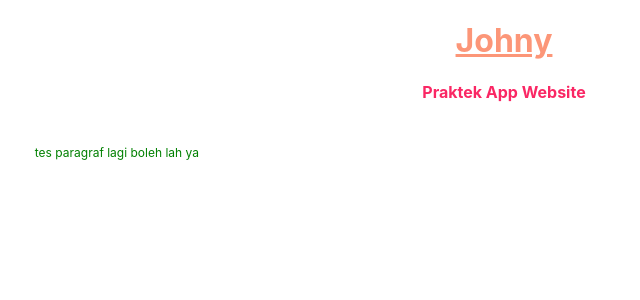
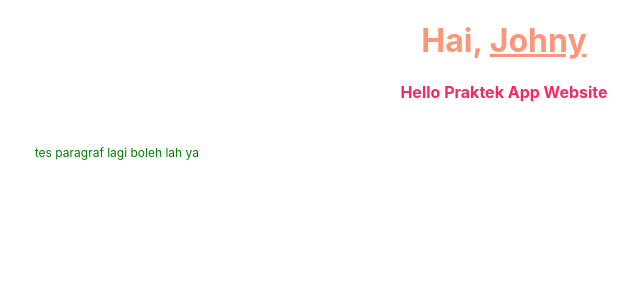
Before and after one commit to Zulharmin-192113301/Pertemuan3, a React (Create React App) app: page / in a window 1280 px wide. Shown: the top 300 px of the page, without its empty margins (136-776 px from the left). Built offline with nearby package versions, Linux system fonts and the light colour scheme.

Commit message:
Latihan 3.7-8 - teks dan variabel

```diff
--- a/src/App.js
+++ b/src/App.js
@@ -11,8 +11,8 @@ class App extends Component {
 
     return(
       <div className='isi'>
-          <h1 style={{textAlign:'center', color:'rgb(252, 150, 120)'}}> {judul} </h1>
-          <h2 className='subjudul'>  {vsubjudul} </h2>
+          <h1 style={{textAlign:'center', color:'rgb(252, 150, 120)'}}> Hai, {judul} </h1>
+          <h2 className='subjudul'>  {'Hello ' + vsubjudul} </h2>
           <p className='paragraf'> {this.tulisan} </p>
       </div>
     );
```
